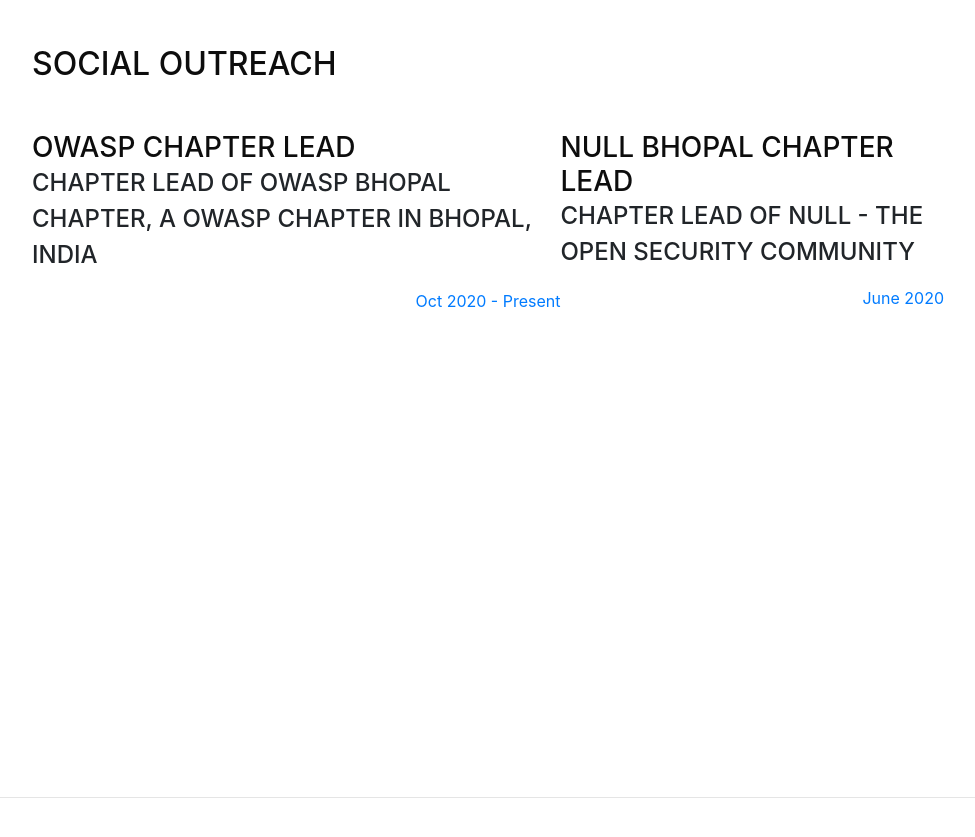
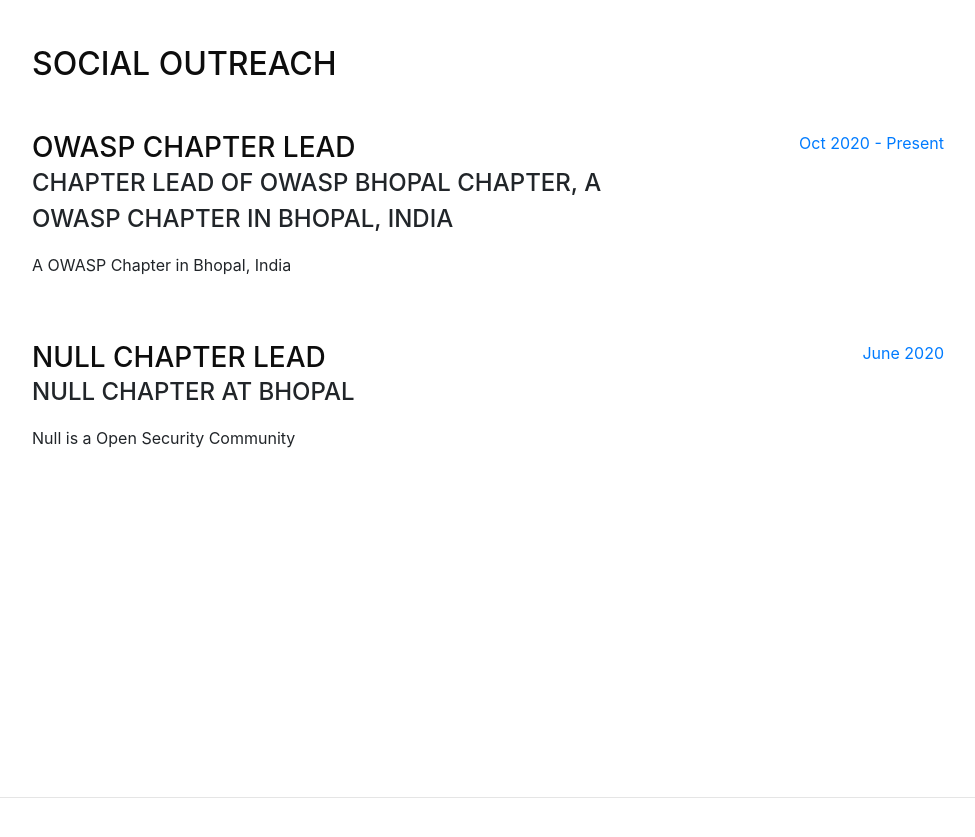
Before and after one commit to threatupdates/threatupdates.github.io, a website with bundled scripts: page index.html in a window 1280 px wide. Shown: the part 3080-3917 px from the top of the page, without its empty margins (288-1263 px from the left). Built offline with nearby package versions, Linux system fonts and the light colour scheme; a web font is replaced by a local one.

Commit message:
Update index.html

```diff
--- a/index.html
+++ b/index.html
@@ -198,21 +198,22 @@
       <div class="w-100">
         <h2 class="mb-5">Social Outreach</h2>
 
-        <div class="resume-item d-flex flex-column flex-md-row justify-content-between mb-5">
+         <div class="resume-item d-flex flex-column flex-md-row justify-content-between mb-5">
           <div class="resume-content">
             <h3 class="mb-0">OWASP Chapter Lead</h3>
-            <div class="subheading mb-3"> Chapter Lead of OWASP Bhopal Chapter, A OWASP Chapter in Bhopal, India</p>
+            <div class="subheading mb-3"> Chapter Lead of OWASP Bhopal Chapter, A OWASP Chapter in Bhopal, India</div>
+            <p> A OWASP Chapter in Bhopal, India</p>
           </div>
           <div class="resume-date text-md-right">
             <span class="text-primary">Oct 2020 - Present</span>
           </div>
         </div>
 
-
         <div class="resume-item d-flex flex-column flex-md-row justify-content-between mb-5">
           <div class="resume-content">
-            <h3 class="mb-0">Null Bhopal Chapter Lead</h3>
-            <div class="subheading mb-3">Chapter Lead of Null - The Open Security Community</p>
+            <h3 class="mb-0">Null Chapter Lead</h3>
+            <div class="subheading mb-3">Null Chapter at Bhopal</div>
+            <p>Null is a Open Security Community</p>
           </div>
           <div class="resume-date text-md-right">
             <span class="text-primary">June 2020</span>
```
